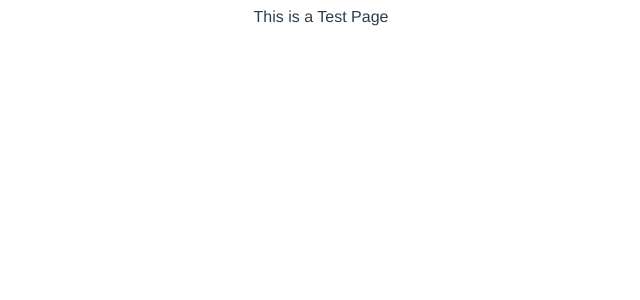
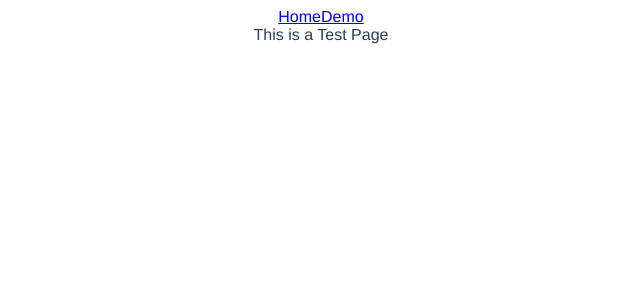
Before and after one commit to joe20182/vue3-demo, a Vue app: page / in a window 1280 px wide. Shown: the top 300 px of the page, without its empty margins (319-959 px from the left). Built offline with nearby package versions, Linux system fonts and the light colour scheme.

Commit message:
add router-link & transition

```diff
--- a/src/App.vue
+++ b/src/App.vue
@@ -1,5 +1,11 @@
 <template>
-  <router-view />
+  <div>
+    <router-link to="/">Home</router-link>
+    <router-link to="/Demo">Demo</router-link>
+    <transition name="fade">
+      <router-view />
+    </transition>
+  </div>
 </template>
 
 <style>
@@ -10,4 +16,26 @@
   text-align: center;
   color: #2c3e50;
 }
+.fade-enter-active {
+  animation: fadeIn 0.5s;
+}
+.fade-leave-active {
+  animation: fadeOut 0.5s;
+}
+@keyframes fadeIn {
+  from {
+    opacity: 0;
+  }
+  to {
+    opacity: 1;
+  }
+}
+@keyframes fadeOut {
+  from {
+    opacity: 1;
+  }
+  to {
+    opacity: 0;
+  }
+}
 </style>
```
